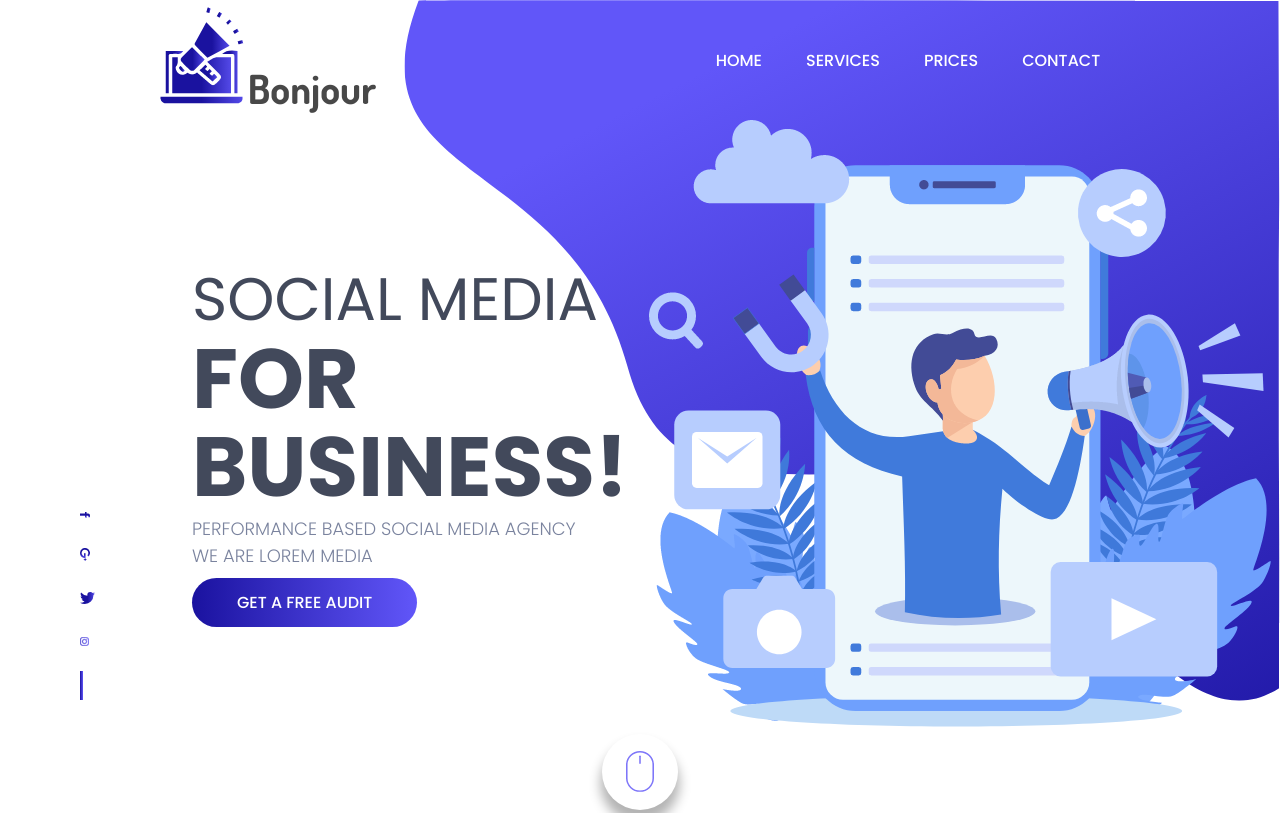
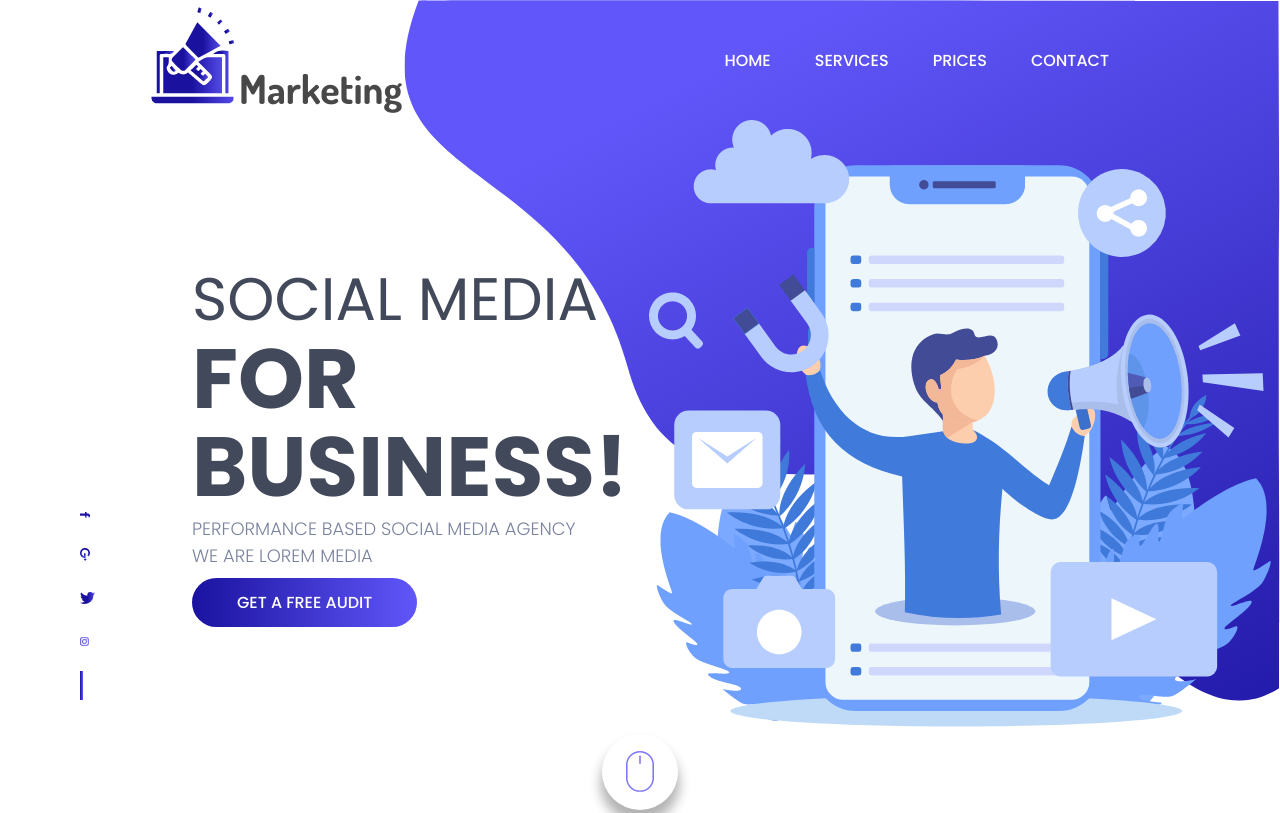
Before and after one commit to warsamefarah/ftp-vercel, a website: page index.html in a window 1280 px wide. Shown: the top 813 px of the page. Drawn offline with Linux system fonts and the light colour scheme.

Commit message:
Updated title

```diff
--- a/index.html
+++ b/index.html
@@ -13,7 +13,7 @@
     <header>
         <div class="logo">
             <img src="assets/img/logo.png" alt="Logo Social Media For Business">
-            <span>Bonjour <br></span>
+            <span>Marketing <br></span>
         </div>
         <nav>
             <ul class="nav-items">
```
